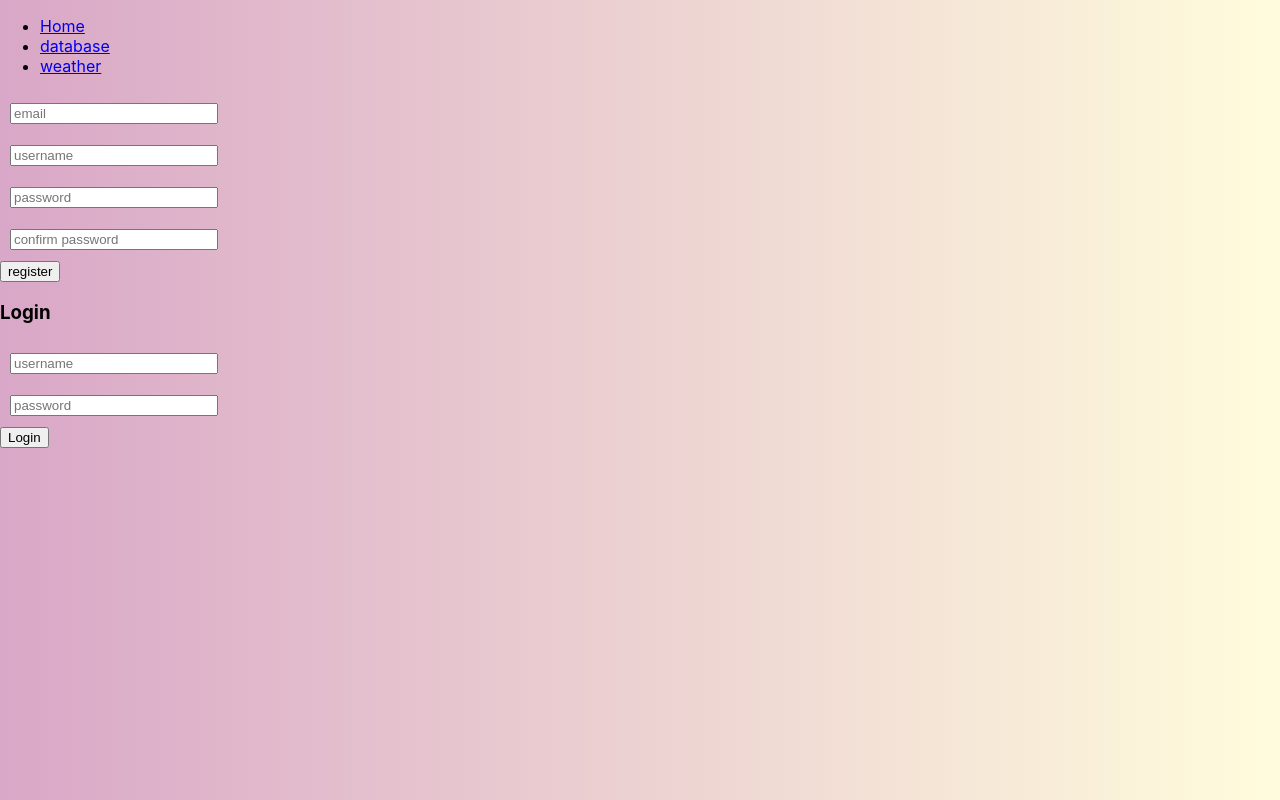
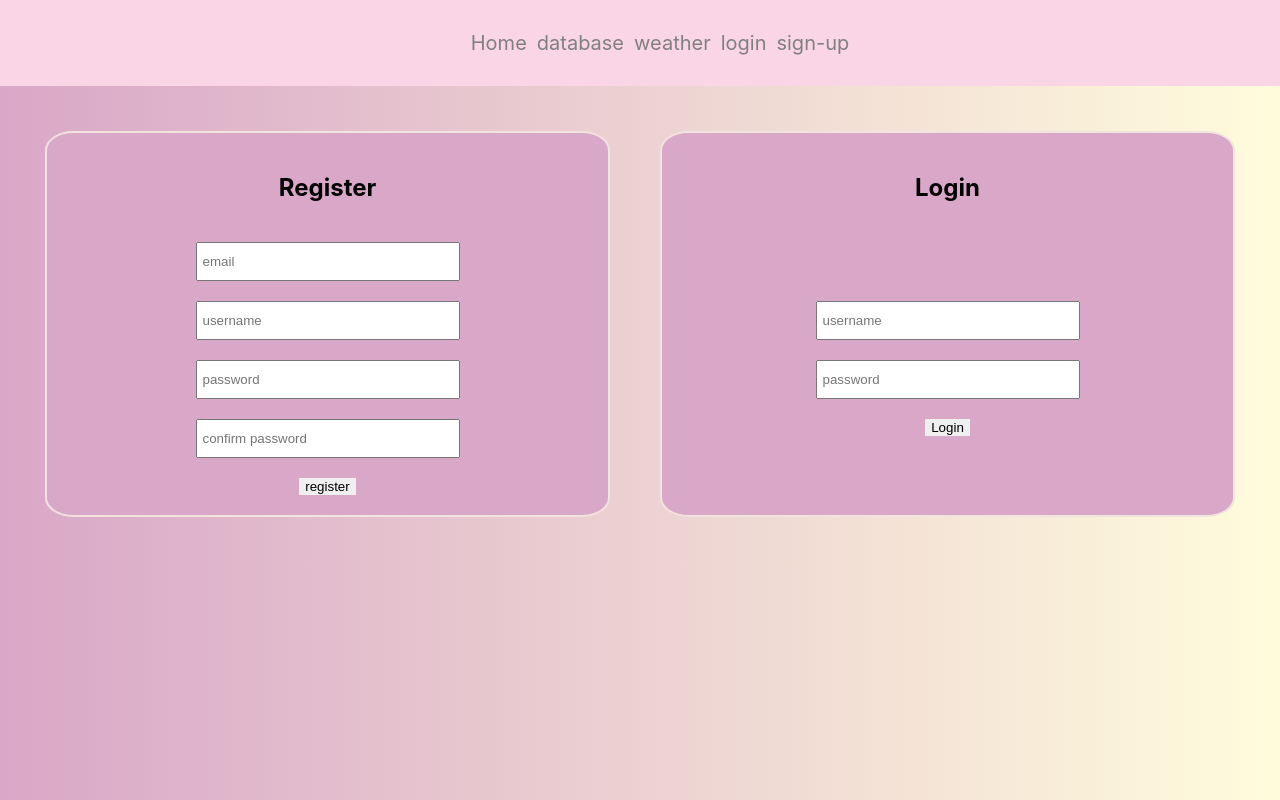
Before and after one commit to Saivald02/io-talk, a React (Create React App) app in the folder client/: page / in a window 1280 px wide. Built offline with nearby package versions, Linux system fonts and the light colour scheme; no server answers.

Commit message:
css, login and signup in nav-bar

```diff
--- a/client/src/App.css
+++ b/client/src/App.css
@@ -31,11 +31,7 @@
   }
 }
 
-body {
-  background: #d9a7c7;  /* fallback for old browsers */
-  background: -webkit-linear-gradient(to left, #fffcdc, #d9a7c7);  /* Chrome 10-25, Safari 5.1-6 */
-  background: linear-gradient(to left, #fffcdc, #d9a7c7); /* W3C, IE 10+/ Edge, Firefox 16+, Chrome 26+, Opera 12+, Safari 7+ */
-}
+
 .main {
 
 
--- a/client/src/App.js
+++ b/client/src/App.js
@@ -12,7 +12,8 @@ import SocketContext from './socket-context';
 import socketIOClient from "socket.io-client";
 
 import SignInUpContainer from './components/SignInUpContainer/SignInUpContainer';
-
+import Login from './components/Login/Login';
+import Register from './components/Register/Register';
 
 
 const endpoint = "http://127.0.0.1:4001";
@@ -68,12 +69,20 @@ export class App extends Component {
                           <li>
                             <Link to="/weather">weather</Link>
                           </li>
+                          <li>
+                            <Link to="/login">login</Link>
+                          </li>
+                          <li>
+                            <Link to="/signup">sign-up</Link>
+                          </li>
                         </ul>
                     </nav>
                     <Switch>
                         <Route exact path="/" component={SignInUpContainer} />
                         <Route path="/temp" component={Temp} />
                         <Route path="/weather" component={Weather} />
+                        <Route path="/login" component={Login} />
+                        <Route path="/signup" component={Register} />
                     </Switch>
                 </div>
             </Router>
--- a/client/src/components/Login/Login.js
+++ b/client/src/components/Login/Login.js
@@ -8,6 +8,8 @@ import { login } from '../../actions/logActions';
 import axios from "axios";
 
 import Logout from '../Logout/Logout';
+import Users from '../Users/Users';
+import ThisUser from '../ThisUser/ThisUser';
 
 export class Login extends React.Component {
     constructor() {
@@ -66,28 +68,32 @@ export class Login extends React.Component {
             return (
                 <div>
                     <Logout />
+                    <ThisUser />
+                    <Users />
                 </div>
             );
         } else {
             return (
-                <div>
-                    <h3>Login</h3>
+                <div className="signup-child">
+                    <h2 className="signup-child-box">Login</h2>
                     <div className="input-box">
-                        <div style={{ padding: "10px" }}>
+                        <div className="signup-child-box">
                             <input
                                 type="text"
-                                style={{ width: "200px" }}
+                                className="input-box"
                                 onChange={e => this.setState({ email: e.target.value })}
                                 placeholder="username" />
                         </div>
-                        <div style={{ padding: "10px" }}>
+                        <div className="signup-child-box">
                             <input
                                 type="text"
-                                style={{ width: "200px" }}
+                                className="input-box"
                                 onChange={e => this.setState({ password: e.target.value })}
                                 placeholder="password" />
                         </div>
-                        <button type="button" className="btn pull-left" onClick={this.userLogin}>Login</button>
+                        <div className="signup-child-box">
+                            <button type="button" className="btn" onClick={this.userLogin}>Login</button>
+                        </div>
                     </div>
                 </div>
             );
--- a/client/src/components/PrivateMessageContainer/PrivateMessageContainer.js
+++ b/client/src/components/PrivateMessageContainer/PrivateMessageContainer.js
@@ -52,9 +52,11 @@ class PrivateMessageContainer extends React.Component {
                         className=""
                         onClick={this.closePrivateChatWindow}> close private chat
                     </button>
-                    <p> private chat with: { this.props.currentPrivateChat } </p>
-                    <PrivateMessageHistory />
-                    <PrivateMessageReceive />
+                    <div className="">  { this.props.currentPrivateChat } </div>
+                    <div className="">
+                        <PrivateMessageHistory />
+                        <PrivateMessageReceive />
+                    </div>
                     <PrivateMessageSend />
                 </div>
             );
--- a/client/src/components/Register/Register.js
+++ b/client/src/components/Register/Register.js
@@ -53,23 +53,6 @@ export class Register extends React.Component {
                                     if (available) {
                                         console.log('add user success');
                                         console.log(this.state.username);
-                                        //this.setState({ userStatus: true });
-
-
-                                        //const username = this.state.username;
-                                        //console.log(username);
-
-                                        // action functions
-                                        //this.props.username(username);
-                                        //this.props.logIn(true);
-                                        /*
-                                        socket.on('userlist', (userlist) => {
-                                            console.log('userlist was updated');
-                                            console.log(userlist);
-                                            //this.setState({ allUsers: userlist });
-
-                                        });
-                                        */
                                     } else {
                                         console.log('add user fail');
                                     }
@@ -96,41 +79,42 @@ export class Register extends React.Component {
             );
         } else {
             return (
-                <div>
-                    <div style={{ padding: "10px" }}>
+                <div className="signup-child">
+                    <h2 className="signup-child-box">Register</h2>
+                    <div className="signup-child-box">
                         <input
                             type="text"
+                            className="input-box"
                             onChange={e => this.setState({ email: e.target.value })}
                             placeholder="email"
-                            style={{ width: "200px" }}
                         />
                     </div>
-                    <div style={{ padding: "10px" }}>
+                    <div className="signup-child-box">
                         <input
                             type="text"
-                            style={{ width: "200px" }}
+                            className="input-box"
                             onChange={e => this.setState({ username: e.target.value })}
                             placeholder="username"
                         />
                     </div>
-                    <div style={{ padding: "10px" }}>
+                    <div className="signup-child-box">
                         <input
                             type="text"
-                            style={{ width: "200px" }}
+                            className="input-box"
                             onChange={e => this.setState({ password: e.target.value })}
                             placeholder="password"
                         />
                     </div>
-                    <div style={{ padding: "10px" }}>
+                    <div className="signup-child-box">
                         <input
                             type="text"
-                            style={{ width: "200px" }}
+                            className="input-box"
                             onChange={e => this.setState({ passwordConfirm: e.target.value })}
                             placeholder="confirm password"
                         />
                     </div>
-                    <div>
-                        <button
+                    <div className="signup-child-box">
+                        <button className="btn"
                             onClick={() =>
                                 this.registerPost()
                             }
--- a/client/src/components/SignInUpContainer/SignInUpContainer.js
+++ b/client/src/components/SignInUpContainer/SignInUpContainer.js
@@ -32,7 +32,7 @@ export class SignInUpContainer extends React.Component {
             );
         } else {
             return (
-                <div>
+                <div className="signup">
                     <Register />
                     <Login />
                 </div>
--- a/client/src/index.css
+++ b/client/src/index.css
@@ -6,9 +6,167 @@ body {
     sans-serif;
   -webkit-font-smoothing: antialiased;
   -moz-osx-font-smoothing: grayscale;
+
+  background: #d9a7c7;  /* fallback for old browsers */
+  background: -webkit-linear-gradient(to left, #fffcdc, #d9a7c7);  /* Chrome 10-25, Safari 5.1-6 */
+  background: linear-gradient(to left, #fffcdc, #d9a7c7); /* W3C, IE 10+/ Edge, Firefox 16+, Chrome 26+, Opera 12+, Safari 7+ */
+
 }
 
 code {
   font-family: source-code-pro, Menlo, Monaco, Consolas, "Courier New",
     monospace;
 }
+
+nav {
+    padding: 10px;
+    background-color: #f9d5e5;
+}
+nav ul {
+    display: grid;
+
+    justify-content: center;
+    grid-template-columns: auto auto auto auto auto;
+    list-style-type: none;
+}
+
+
+nav ul li {
+  padding: 5px;
+}
+nav ul li a {
+  font-size: 20px;
+  color: grey;
+  text-decoration: none;
+}
+
+nav ul li a:hover {
+  text-decoration: none;
+
+  color: black;
+}
+@media screen and (min-width: 825px) {
+    .signup {
+        padding: 20px;
+        display: grid;
+        grid-template-columns: auto auto;
+    }
+
+    .signup-child {
+        background-color: #d9a7c7;
+        margin: 25px;
+        padding: 10px;
+        border: 2px solid #f1e3dd;
+        border-radius: 5%;
+
+        display: grid;
+
+        justify-content: center;
+    }
+
+    .signup-child-box {
+        padding: 10px;
+        display: grid;
+
+        justify-content: center;
+    }
+    .signup-child-box .input-box {
+        width: 250px;
+        height: 25px;
+        display: grid;
+
+        justify-content: center;
+    }
+
+    .btn {
+
+        -webkit-transition-duration: 0.4s; /* Safari */
+        transition-duration: 0.4s;
+        background-color: #f9d5e5;
+        border: none;
+        border-radius: 5%;
+        color: grey;
+        padding: 15px 32px;
+        text-align: center;
+        text-decoration: none;
+        display: inline-block;
+        font-size: 16px;
+        margin: 4px 2px;
+        cursor: pointer;
+    }
+
+    .btn:hover {
+        background-color: #fffcdc;
+        color: grey;
+    }
+    .input-box {
+        padding: 5px;
+
+    }
+
+}
+
+/* tablet */
+@media screen and (max-width: 825px) and (min-width: 351px) {
+  .signup {
+      padding: 20px;
+      display: grid;
+      grid-template-rows: auto auto;
+  }
+
+  .signup-child {
+      background-color: #d9a7c7;
+      margin: 25px;
+      padding: 10px;
+      border: 2px solid #f1e3dd;
+      border-radius: 5%;
+
+      display: grid;
+
+      justify-content: center;
+  }
+
+  .signup-child-box {
+      padding: 10px;
+      display: grid;
+
+      justify-content: center;
+  }
+  .signup-child-box .input-box {
+      width: 300px;
+      height: 25px;
+      display: grid;
+
+      justify-content: center;
+  }
+
+  .btn {
+
+      -webkit-transition-duration: 0.4s; /* Safari */
+      transition-duration: 0.4s;
+      background-color: #f9d5e5;
+      border: none;
+      border-radius: 5%;
+      color: grey;
+      padding: 15px 32px;
+      text-align: center;
+      text-decoration: none;
+      display: inline-block;
+      font-size: 16px;
+      margin: 4px 2px;
+      cursor: pointer;
+  }
+
+  .btn:hover {
+      background-color: #fffcdc;
+      color: grey;
+  }
+  .input-box {
+      padding: 5px;
+
+  }
+}
+
+@media screen and (max-width: 350px) {
+
+}
```
Also changed, not shown: 1 other file (tests, documents, lock files or other folders). Lines whose indentation alone changed are shown as unchanged.
